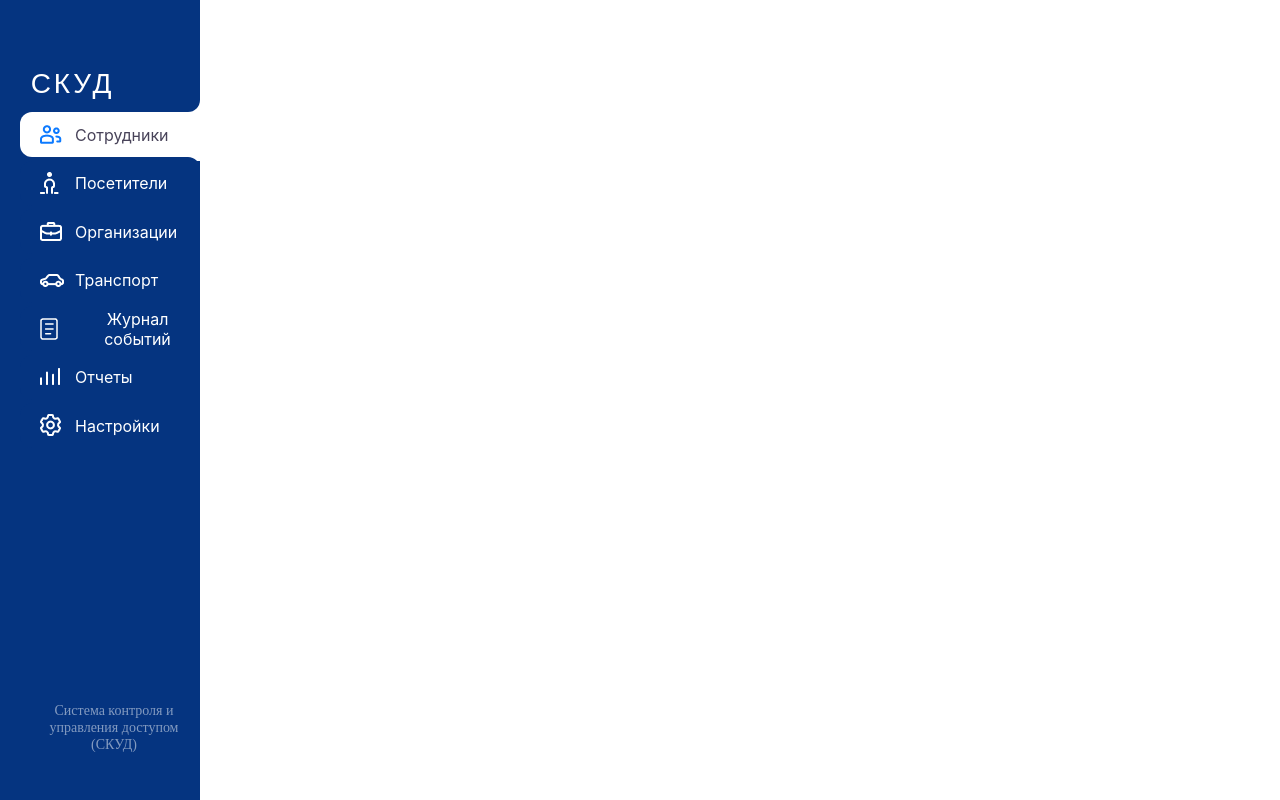
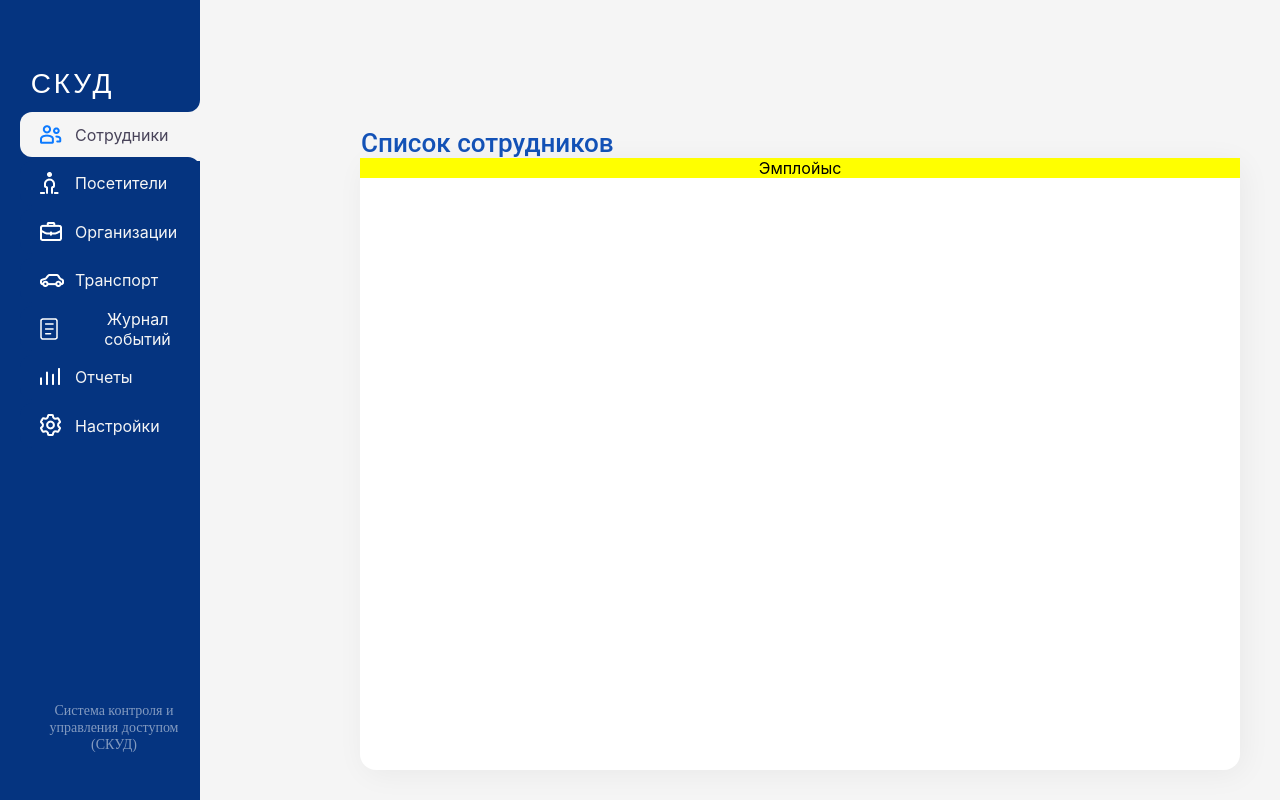
Before and after one commit to Spacesqueezer/adminka, a React (Create React App) app: page / in a window 1280 px wide. Built offline with nearby package versions, Linux system fonts and the light colour scheme.

Commit message:
отображение компонентов экранов при выборе меню

```diff
--- a/src/App.css
+++ /dev/null
@@ -1,3 +0,0 @@
-.App {
-
-}
--- a/src/App.js
+++ b/src/App.js
@@ -1,20 +1,36 @@
-import "./App.css";
+
 import SideMenu from "./components/sidemenu/SideMenu";
 import ContentArea from "./components/contentarea/ContentArea";
 import styled from "styled-components";
+import { useState } from "react";
+
+const StyledApp = styled.div`
+  text-align: center;
+  width: 100vw;
+  height: 100vh;
+  display: flex;
+`;
 
 function App() {
-  const App = styled.div`
-    text-align: center;
-    width: 100vw;
-    height: 100vh;
-    display: flex;
-  `;
+  const [selectedMenu, setSelectedMenu] = useState("Сотрудники");
+  const headers = {
+    Сотрудники: "Список сотрудников",
+    Посетители: "Список посетителей",
+    Организации: "Список организаций",
+    Транспорт: "Список транспорта",
+    "Журнал событий": "Последние события",
+    Отчеты: "Отчеты",
+    Настройки: "Настройки",
+  };
+
   return (
-    <App>
-      <SideMenu />
-      <ContentArea />
-    </App>
+    <StyledApp>
+      <SideMenu selectedMenu={selectedMenu} onMenuSelect={setSelectedMenu} />
+      <ContentArea
+        selectedMenu={selectedMenu}
+        title={headers[ selectedMenu ]}
+      />
+    </StyledApp>
   );
 }
 
--- a/src/components/contentarea/ContentArea.js
+++ b/src/components/contentarea/ContentArea.js
@@ -1,10 +1,62 @@
+import React from "react";
+import EmployeesScreen from "../employees/Employees";
+import VisitorsScreen from "../visitors/Visitors";
+import TransportScreen from "../transport/Transport";
 import styled from "styled-components";
 
-const ContentArea = () => {
-  const ContentWrapper = styled.div`
-    flex: 54;
-  `;
-  return <ContentWrapper />;
+const Wrapper = styled.div`
+  flex: 54;
+  background: #f5f5f5;
+`;
+const Header = styled.p`
+  position: absolute;
+  width: 253px;
+  height: 30px;
+  left: 361px;
+  top: 102px;
+
+  font-family: "Roboto";
+  text-align: left;
+  font-style: normal;
+  font-weight: 500;
+  font-size: 26px;
+  line-height: 30px;
+
+  color: #1352b7;
+`;
+const Body = styled.div`
+  background: white;
+  position: absolute;
+
+  left: 360px;
+  top: 158px;
+  right: 40px;
+  bottom: 30px;
+
+  /* Frame_S */
+
+  box-shadow: 4px 4px 30px rgba(0, 0, 0, 0.05);
+  border-radius: 16px;
+`;
+
+const ContentArea = ({ selectedMenu, title }) => {
+  return (
+    <Wrapper>
+      <Header>{title}</Header>
+      <Body>
+        {(() => {
+          switch (selectedMenu) {
+            case "Сотрудники":
+              return <EmployeesScreen />;
+            case "Посетители":
+              return <VisitorsScreen />;
+            case "Транспорт":
+              return <TransportScreen />;
+          }
+        })()}
+      </Body>
+    </Wrapper>
+  );
 };
 
 export default ContentArea;
--- /dev/null
+++ b/src/components/employees/Employees.js
@@ -0,0 +1,16 @@
+import styled from "styled-components";
+
+const Wrapper = styled.div`
+background: yellow;
+`;
+
+
+const EmployeesScreen = () => {
+  return (
+    <Wrapper>
+      Эмплойыс
+    </Wrapper>
+  );
+};
+
+export default EmployeesScreen;
--- a/src/components/sidemenu/SideMenu.js
+++ b/src/components/sidemenu/SideMenu.js
@@ -8,9 +8,6 @@ import OrganizationImg from "./images/organization.png";
 import JournalImg from "./images/journal.png";
 import SettingsImg from "./images/settings.png";
 import ReportsImg from "./images/reports.png";
-
-const SideMenu = () => {
-  const [selectedMenuItem, setSelectedMenuItem] = useState("Сотрудники");
 
 const MenuWrapper = styled.div`
   display: flex;
@@ -27,7 +24,6 @@ const SideMenu = () => {
   height: 20px;
   left: 29px;
   top: 37px;
-
   font-family: "Eastman", sans-serif;
   font-style: normal;
   font-weight: 400;
@@ -53,63 +49,46 @@ const SideMenu = () => {
   height: 34px;
   left: 41px;
   bottom: 50px;
-
   font-family: "Montserrat";
   font-style: normal;
   font-weight: 400;
   font-size: 14px;
   line-height: 17px;
-
   color: #ffffff;
-
   opacity: 0.5;
 `;
+
+const menuItems = [
+  { title: "Сотрудники", image: EmployeeImg },
+  { title: "Посетители", image: VisitorsImg },
+  { title: "Организации", image: OrganizationImg },
+  { title: "Транспорт", image: TransportImg },
+  { title: "Журнал событий", image: JournalImg },
+  { title: "Отчеты", image: ReportsImg },
+  { title: "Настройки", image: SettingsImg },
+];
+
+const SideMenu = ({ onMenuSelect }) => {
+  const [selectedMenuItem, setSelectedMenuItem] = useState("Сотрудники");
+
+  const handleMenuClick = (menuItem) => {
+    onMenuSelect(menuItem);
+    setSelectedMenuItem(menuItem);
+  };
+
   return (
       <MenuWrapper>
         <MenuTitle>СКУД</MenuTitle>
         <MenuItems>
+          {menuItems.map((item) => (
               <MenuItem
-          title={"Сотрудники"}
-          image={EmployeeImg}
-          isSelected={selectedMenuItem === "Сотрудники"}
-          onClick={() => setSelectedMenuItem("Сотрудники")}
+                  key={item.title}
+                  title={item.title}
+                  image={item.image}
+                  isSelected={selectedMenuItem === item.title}
+                  onClick={() => handleMenuClick(item.title)}
               />
-        <MenuItem
-          title={"Посетители"}
-          image={VisitorsImg}
-          isSelected={selectedMenuItem === "Посетители"}
-          onClick={() => setSelectedMenuItem("Посетители")}
-        />
-        <MenuItem
-          title={"Организации"}
-          image={OrganizationImg}
-          isSelected={selectedMenuItem === "Организации"}
-          onClick={() => setSelectedMenuItem("Организации")}
-        />
-        <MenuItem
-          title={"Транспорт"}
-          image={TransportImg}
-          isSelected={selectedMenuItem === "Транспорт"}
-          onClick={() => setSelectedMenuItem("Транспорт")}
-        />
-        <MenuItem
-          title={"Журнал событий"}
-          image={JournalImg}
-          isSelected={selectedMenuItem === "Журнал событий"}
-          onClick={() => setSelectedMenuItem("Журнал событий")}
-        />
-        <MenuItem
-          title={"Отчеты"}
-          image={ReportsImg}
-          isSelected={selectedMenuItem === "Отчеты"}
-          onClick={() => setSelectedMenuItem("Отчеты")}
-        />
-        <MenuItem
-          title={"Настройки"}
-          image={SettingsImg}
-          isSelected={selectedMenuItem === "Настройки"}
-          onClick={() => setSelectedMenuItem("Настройки")}
-        />
+          ))}
         </MenuItems>
         <MenuBottom>Система контроля и управления доступом (СКУД)</MenuBottom>
       </MenuWrapper>
--- /dev/null
+++ b/src/components/transport/Transport.js
@@ -0,0 +1,14 @@
+import styled from "styled-components";
+
+const Wrapper = styled.div``;
+
+
+const TransportScreen = () => {
+    return (
+        <Wrapper>
+            Тут будут транспорты
+        </Wrapper>
+    );
+};
+
+export default TransportScreen;
--- /dev/null
+++ b/src/components/visitors/Visitors.js
@@ -0,0 +1,11 @@
+import styled from "styled-components";
+
+const Wrapper = styled.div`
+  background: aqua;
+`;
+
+const VisitorsScreen = () => {
+  return <Wrapper>Визиторов экран</Wrapper>;
+};
+
+export default VisitorsScreen;
```
Also changed, not shown: src/components/sidemenu/MenuItem.js (+6 -10 lines). Lines whose indentation alone changed are shown as unchanged.
